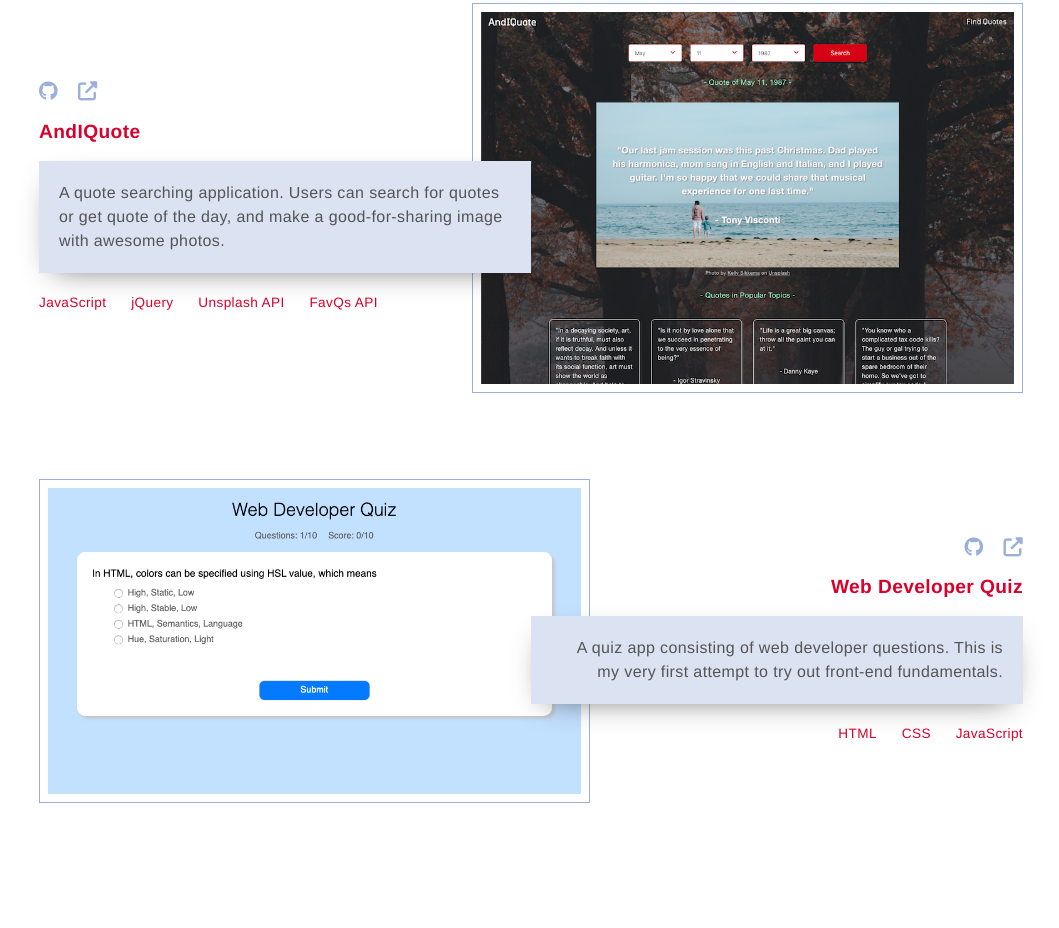
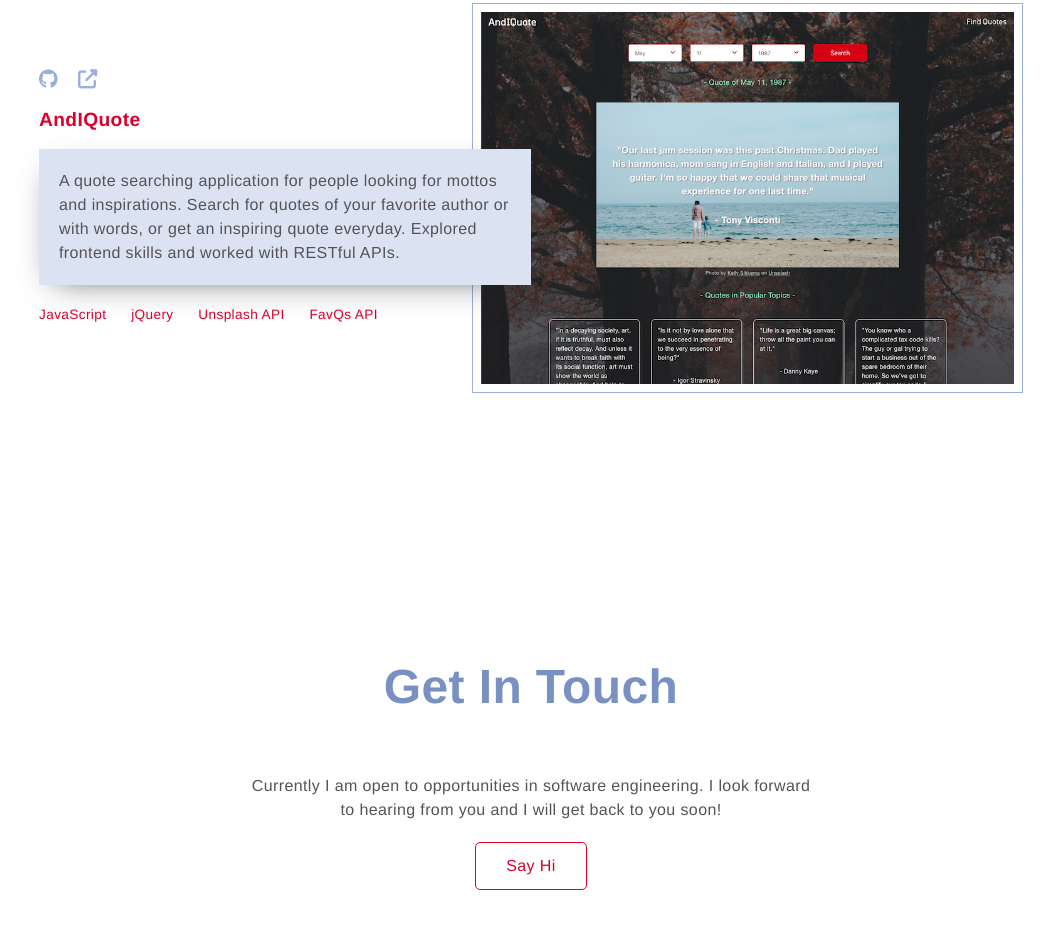
Before and after one commit to asching7108/CS290-Project, a plain HTML site: page index.html in a window 1280 px wide. Shown: the part 3503-4431 px from the top of the page, without its empty margins (109-1168 px from the left). Drawn offline with nearby package versions, Linux system fonts and the light colour scheme.

Commit message:
Modify project descriptions

```diff
--- a/index.html
+++ b/index.html
@@ -77,7 +77,7 @@
             <a class="project-link link" href="https://sudoku-web.now.sh/" target="_blank" aria-label="link to live page"><i class="fa fas fa-external-link-alt link"></i></a>
           </div>
           <div class="project-name"><h5>Sudoku</h5></div>
-          <div class="project-desc">Randomly generated Sudoku puzzles of different levels for Sudoku lovers. Supports: undo/redo, cells highlight, and memos of multiple digits in a cell.</div>
+          <div class="project-desc">A web Sudoku game for Sudoku lovers. Consists of six different levels of randomly generated Sudoku puzzles. Play Sudoku with all the supportive functions: undo/redo, cells highlight, and memos of multiple digits in a cell.</div>
           <div class="project-tech-block">
             <span class="project-tech">Java</span>
             <span class="project-tech">React</span>
@@ -95,7 +95,7 @@
             <a class="project-link link" href="https://vamos-itinerary-planner.now.sh/" target="_blank" aria-label="link to live page"><i class="fa fas fa-external-link-alt link"></i></a>
           </div>
           <div class="project-name"><h5>Vamos - Itinerary Planner</h5></div>
-          <div class="project-desc">A full-stack web application for managing travel itineraries. Users can create travel plans easily with autocomplete searches for places and automatically fetched places data.</div>
+          <div class="project-desc">A full-stack web application for managing travel itineraries. Create travel plans easily with automatically fetched places data, and get a intelligently generated itinerary for your trip.</div>
           <div class="project-tech-block">
             <span class="project-tech">React</span>
             <span class="project-tech">Node.js</span>
@@ -113,7 +113,7 @@
             <a class="project-link link" href="http://bearmaps-cs61b-sp19-el.herokuapp.com/" target="_blank" aria-label="link to live page"><i class="fa fas fa-external-link-alt link"></i></a>
           </div>
           <div class="project-name"><h5>Bear Maps</h5></div>
-          <div class="project-desc">A map similar to google map that has map raster, routing (finding the shortest path), autocomplete and written directions.<em> * Implemented all the back-end algorithms with the front-end code provided.</em></div>
+          <div class="project-desc">A map similar to google map that provides map raster, routing (finding the shortest path), autocomplete and written directions.<em> * Implemented all the back-end algorithms with the front-end code provided.</em></div>
           <div class="project-tech-block">
             <span class="project-tech">Java</span>
             <span class="project-tech">K-D Tree</span>
@@ -130,28 +130,12 @@
             <a class="project-link link" href="https://asching7108.github.io/AndIQuote/" target="_blank" aria-label="link to live page"><i class="fa fas fa-external-link-alt link"></i></a>
           </div>
           <div class="project-name"><h5>AndIQuote</h5></div>
-          <div class="project-desc">A quote searching application. Users can search for quotes or get quote of the day, and make a good-for-sharing image with awesome photos.</div>
+          <div class="project-desc">A quote searching application for people looking for mottos and inspirations. Search for quotes of your favorite author or with words, or get an inspiring quote everyday. Explored frontend skills and worked with RESTful APIs.</div>
           <div class="project-tech-block">
             <span class="project-tech">JavaScript</span>
             <span class="project-tech">jQuery</span>
             <span class="project-tech">Unsplash API</span>
             <span class="project-tech">FavQs API</span>
-          </div>
-        </div>
-      </div>
-      <div class="portfolio-content">
-        <img class="project-img" src="images/quiz-app.png" alt="screenshot of quiz app project">
-        <div class="project-info col">
-          <div class="project-link-block row">
-            <a class="project-link link" href="https://github.com/asching7108/quiz-app/" target="_blank" aria-label="link to github repo"><i class="fa fab fa-github link"></i></a>
-            <a class="project-link link" href="https://asching7108.github.io/quiz-app/" target="_blank" aria-label="link to live page"><i class="fa fas fa-external-link-alt link"></i></a>
-          </div>
-          <div class="project-name"><h5>Web Developer Quiz</h5></div>
-          <div class="project-desc">A quiz app consisting of web developer questions. This is my very first attempt to try out front-end fundamentals.</div>
-          <div class="project-tech-block">
-            <span class="project-tech">HTML</span>
-            <span class="project-tech">CSS</span>
-            <span class="project-tech">JavaScript</span>
           </div>
         </div>
       </div>
```
Also changed, not shown: images/quiz-app.png (deleted).
